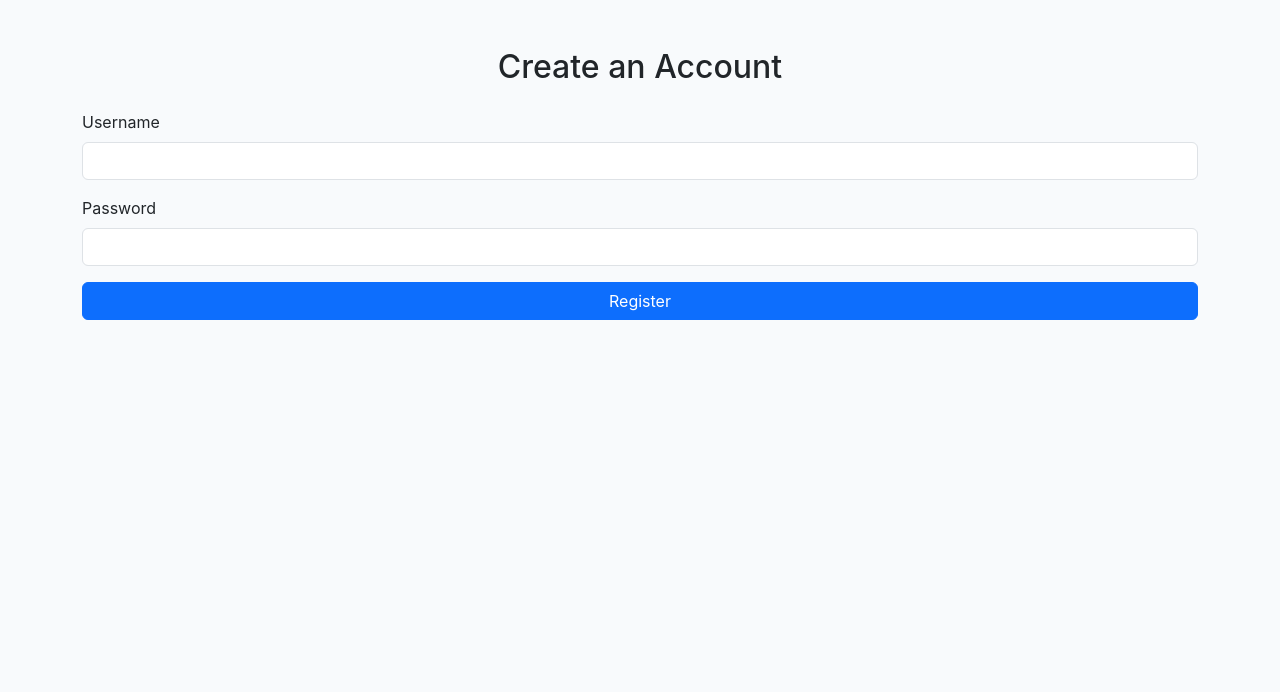
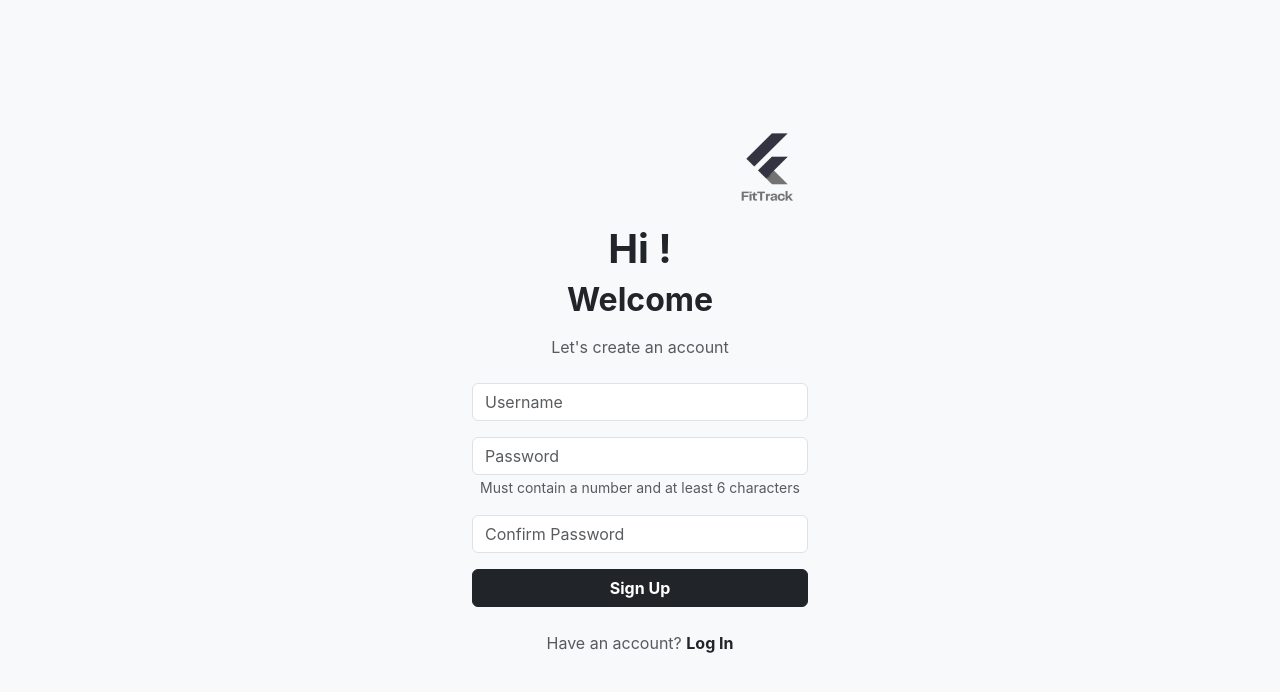
Before and after one commit to ITSNE01/FitTrack, a React (Vite) app: page /register in a window 1280 px wide. Shown: the top 692 px of the page. Built offline with nearby package versions, Linux system fonts and the light colour scheme.

Commit message:
UI login & Register

```diff
--- a/src/auth/Login.tsx
+++ b/src/auth/Login.tsx
@@ -1,45 +1,41 @@
-import React, { useState } from 'react';
-import { useNavigate } from 'react-router-dom';
-import axios from '../api/axios';
+import React, { useState } from "react";
+import { useNavigate } from "react-router-dom";
+import { useAuth } from "./AuthContext";
+import logo from "../assets/FitTrack-logobw.png";
 
 const Login: React.FC = () => {
+  const [username, setUsername] = useState("");
+  const [password, setPassword] = useState("");
+  const [error, setError] = useState("");
   const navigate = useNavigate();
-
-  const [username, setUsername] = useState('');
-  const [password, setPassword] = useState('');
-  const [error, setError] = useState<string | null>(null);
+  const { login } = useAuth();
 
   const handleSubmit = async (e: React.FormEvent) => {
     e.preventDefault();
-    setError(null);
-
-    try {
-      const response = await axios.post('/token/', { username, password });
-
-      const { access, refresh } = response.data;
-      localStorage.setItem('access_token', access);
-      localStorage.setItem('refresh_token', refresh);
-
-      navigate('/dashboard');
-    } catch (err: any) {
-      if (err.response?.status === 401) {
-        setError('Invalid username or password.');
+    setError("");
+    const success = await login(username, password);
+    if (success) {
+      navigate("/dashboard");
     } else {
-        setError('Something went wrong. Please try again.');
-      }
+      setError("Invalid username or password.");
     }
   };
 
   return (
-    <div className="container mt-5" style={{ maxWidth: '400px' }}>
-      <h2 className="mb-4 text-center">Login to FitTrack</h2>
+    <div className="d-flex align-items-center justify-content-center min-vh-100 bg-light">
+      <div className="text-center w-100" style={{ maxWidth: "400px", padding: "2rem" }}>
+        <div className="d-flex justify-content-end mb-3">
+          <img src={logo} alt="FitTrack Logo" style={{ width: "80px" }} />
+        </div>
+        <h1 className="fw-bold">Hi !</h1>
+        <h2 className="fw-bold mb-3">Welcome</h2>
+        <p className="text-muted mb-4">I'm waiting for you, please enter your detail</p>
         {error && <div className="alert alert-danger">{error}</div>}
         <form onSubmit={handleSubmit}>
           <div className="mb-3">
-          <label htmlFor="username" className="form-label">Username</label>
             <input
-            id="username"
               type="text"
+              placeholder="Username, Email or Phone Number"
               className="form-control"
               value={username}
               onChange={(e) => setUsername(e.target.value)}
@@ -47,18 +43,24 @@ const Login: React.FC = () => {
             />
           </div>
           <div className="mb-3">
-          <label htmlFor="password" className="form-label">Password</label>
             <input
-            id="password"
               type="password"
+              placeholder="Password"
               className="form-control"
               value={password}
               onChange={(e) => setPassword(e.target.value)}
               required
             />
           </div>
-        <button type="submit" className="btn btn-primary w-100">Login</button>
+          <button type="submit" className="btn btn-dark w-100 fw-bold">Log In</button>
         </form>
+        <p className="mt-4 text-muted">
+          Don't have an account?{" "}
+          <span className="fw-bold text-dark" style={{ cursor: "pointer" }} onClick={() => navigate("/register")}>
+            Sign Up
+          </span>
+        </p>
+      </div>
     </div>
   );
 };
--- a/src/auth/Register.tsx
+++ b/src/auth/Register.tsx
@@ -1,68 +1,82 @@
 import React, { useState } from "react";
 import { useNavigate } from "react-router-dom";
-import axios from "../api/axios"; // updated import
+import { useAuth } from "./AuthContext";
+import logo from "../assets/FitTrack-logobw.png";
 
-const Register = () => {
+const Register: React.FC = () => {
   const [username, setUsername] = useState("");
   const [password, setPassword] = useState("");
+  const [confirm, setConfirm] = useState("");
   const [error, setError] = useState("");
-
   const navigate = useNavigate();
+  const { register } = useAuth();
 
   const handleSubmit = async (e: React.FormEvent) => {
     e.preventDefault();
     setError("");
-
-    try {
-      const response = await axios.post("/auth/register/", {
-        username,
-        password,
-      });
-
-      if (response.status === 201) {
-        navigate("/login");
+    if (password !== confirm) {
+      setError("Passwords do not match.");
+      return;
+    }
+    const success = await register(username, password);
+    if (success) {
+      navigate("/dashboard");
     } else {
-        setError("Registration failed.");
-      }
-    } catch (err: any) {
-      if (err.response?.data?.error) {
-        setError(err.response.data.error);
-      } else {
-        setError("Something went wrong.");
-      }
+      setError("Registration failed. Try again.");
     }
   };
 
   return (
-    <div className="container mt-5">
-      <h2 className="text-center mb-4">Create an Account</h2>
+    <div className="d-flex align-items-center justify-content-center min-vh-100 bg-light">
+      <div className="text-center w-100" style={{ maxWidth: "400px", padding: "2rem" }}>
+        <div className="d-flex justify-content-end mb-3">
+          <img src={logo} alt="FitTrack Logo" style={{ width: "80px" }} />
+        </div>
+        <h1 className="fw-bold">Hi !</h1>
+        <h2 className="fw-bold mb-3">Welcome</h2>
+        <p className="text-muted mb-4">Let's create an account</p>
         {error && <div className="alert alert-danger">{error}</div>}
-
         <form onSubmit={handleSubmit}>
           <div className="mb-3">
-          <label className="form-label">Username</label>
             <input
               type="text"
+              placeholder="Username"
               className="form-control"
               value={username}
               onChange={(e) => setUsername(e.target.value)}
               required
             />
           </div>
-
           <div className="mb-3">
-          <label className="form-label">Password</label>
             <input
               type="password"
+              placeholder="Password"
               className="form-control"
               value={password}
               onChange={(e) => setPassword(e.target.value)}
               required
             />
+            <small className="text-muted">Must contain a number and at least 6 characters</small>
           </div>
-
-        <button type="submit" className="btn btn-primary w-100">Register</button>
+          <div className="mb-3">
+            <input
+              type="password"
+              placeholder="Confirm Password"
+              className="form-control"
+              value={confirm}
+              onChange={(e) => setConfirm(e.target.value)}
+              required
+            />
+          </div>
+          <button type="submit" className="btn btn-dark w-100 fw-bold">Sign Up</button>
         </form>
+        <p className="mt-4 text-muted">
+          Have an account?{" "}
+          <span className="fw-bold text-dark" style={{ cursor: "pointer" }} onClick={() => navigate("/login")}>
+            Log In
+          </span>
+        </p>
+      </div>
     </div>
   );
 };
```
Also changed, not shown: src/assets/FitTrack-logobw.png (added). Lines whose indentation alone changed are shown as unchanged.
